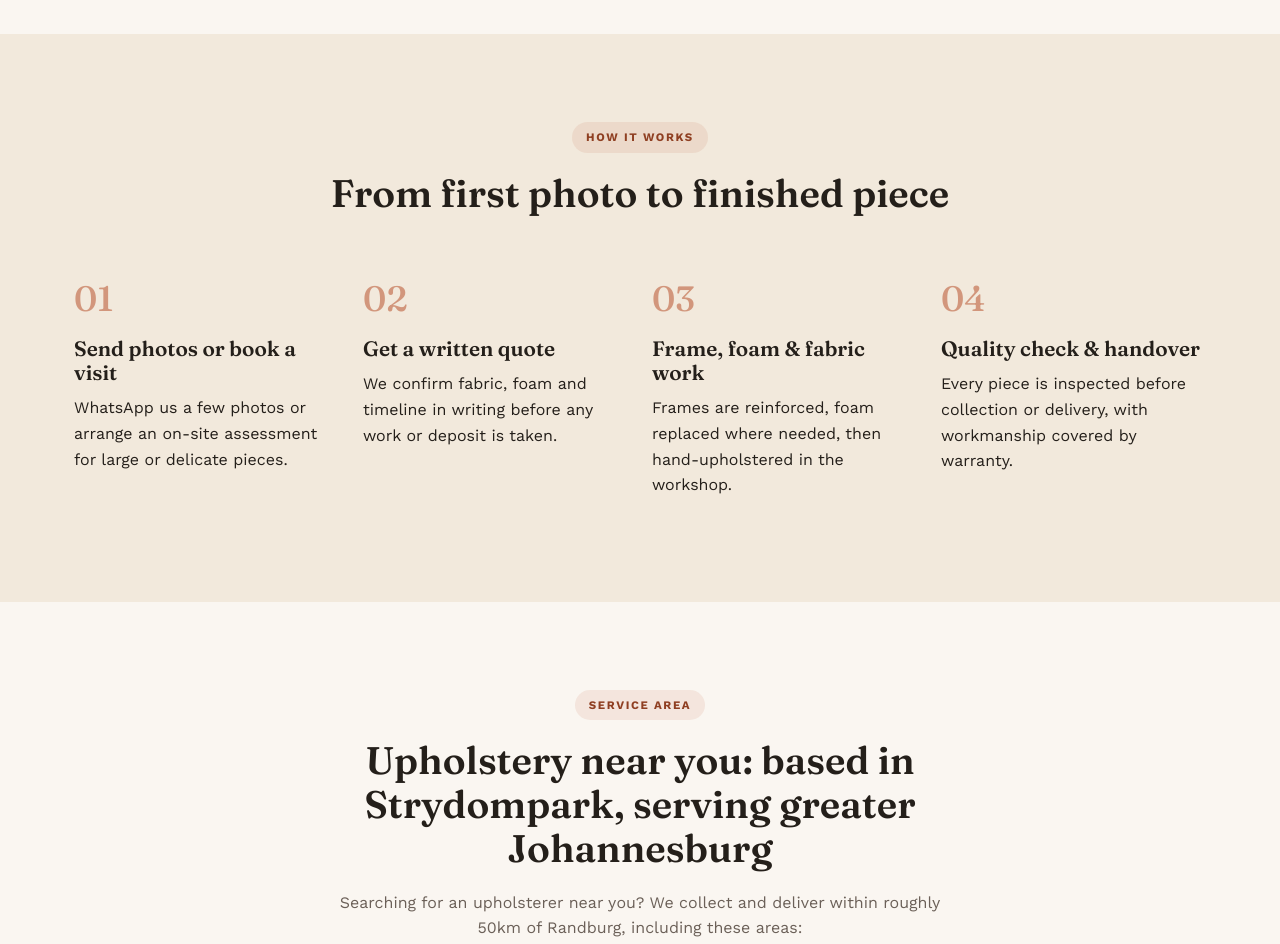
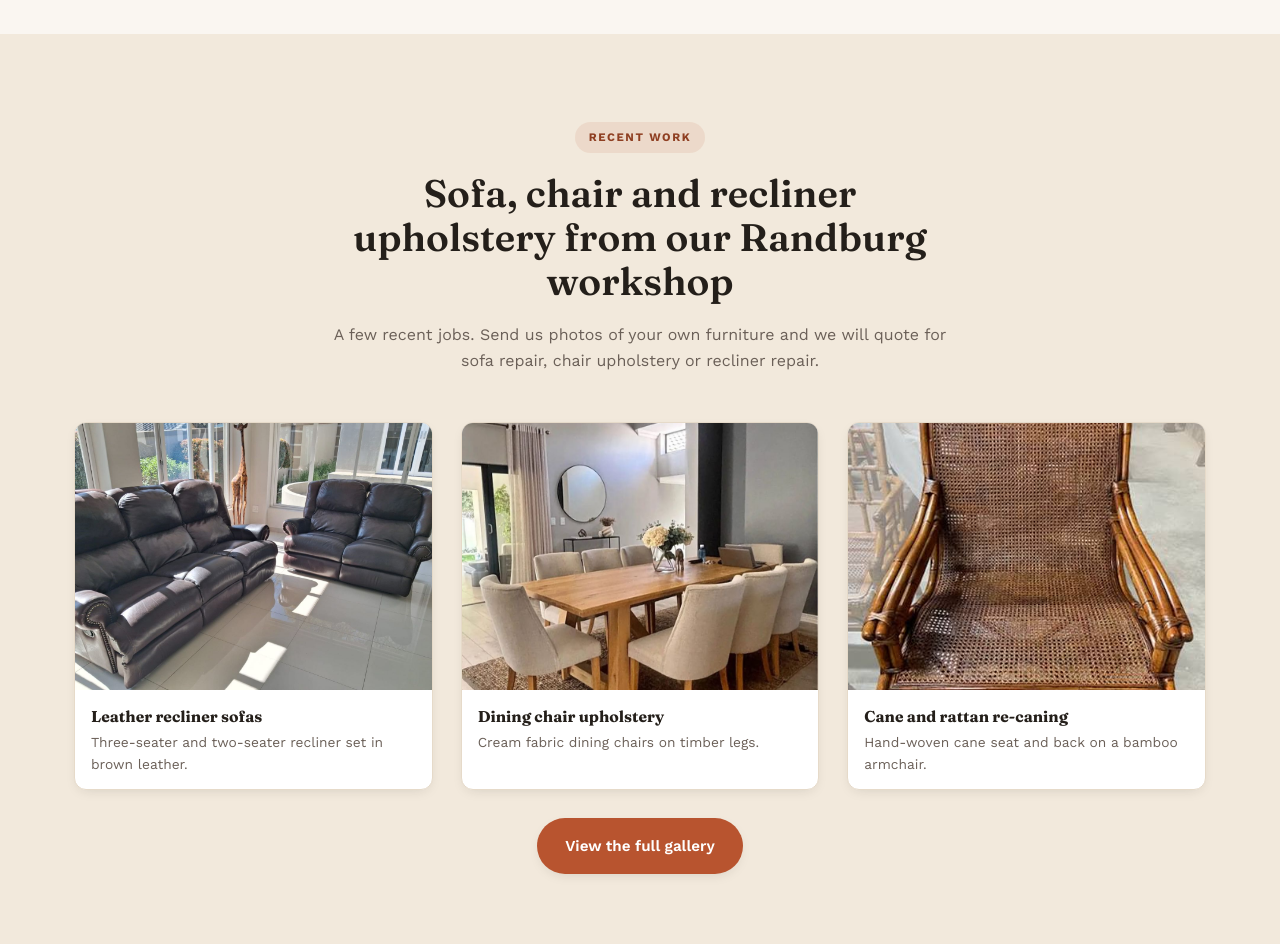
Before and after one commit to ashley865/cutcore, a plain HTML site: page index.html in a window 1280 px wide. Shown: the part 1700-2644 px from the top of the page. Drawn offline with nearby package versions, Linux system fonts and the light colour scheme.

Commit message:
Add cane photo, home page Recent work section and gallery sitemap images
Co-Authored-By: Claude Sonnet 5.5 <noreply@anthropic.com>

```diff
--- a/index.html
+++ b/index.html
@@ -257,7 +257,38 @@
     </div>
   </section>
 
-  <section class="section section-alt">
+  <section class="section section-alt" id="recent-work">
+    <div class="container">
+      <div class="section-head">
+        <span class="eyebrow">Recent work</span>
+        <h2>Sofa, chair and recliner upholstery from our Randburg workshop</h2>
+        <p>A few recent jobs. Send us photos of your own furniture and we will quote for sofa repair, chair upholstery or recliner repair.</p>
+      </div>
+      <div class="grid grid-3">
+        <figure class="gallery-photo">
+          <div class="photo-frame">
+            <img src="assets/work-leather-recliner-sofa-set.jpg" alt="Brown leather recliner sofa set with a three-seater and two-seater in a bright lounge" width="1200" height="900" loading="lazy">
+          </div>
+          <figcaption><strong>Leather recliner sofas</strong>Three-seater and two-seater recliner set in brown leather.</figcaption>
+        </figure>
+        <figure class="gallery-photo">
+          <div class="photo-frame">
+            <img src="assets/work-dining-chairs-cream.jpg" alt="Set of cream upholstered dining chairs around a solid timber table" width="904" height="1200" loading="lazy">
+          </div>
+          <figcaption><strong>Dining chair upholstery</strong>Cream fabric dining chairs on timber legs.</figcaption>
+        </figure>
+        <figure class="gallery-photo">
+          <div class="photo-frame">
+            <img src="assets/work-cane-rattan-armchair.jpg" alt="Antique bamboo and rattan armchair with woven cane seat and back, re-caned by Cutcore Upholstery" width="447" height="447" loading="lazy">
+          </div>
+          <figcaption><strong>Cane and rattan re-caning</strong>Hand-woven cane seat and back on a bamboo armchair.</figcaption>
+        </figure>
+      </div>
+      <p class="text-center" style="margin-top:28px;"><a class="btn btn-primary" href="gallery.html">View the full gallery</a></p>
+    </div>
+  </section>
+
+  <section class="section">
     <div class="container">
       <div class="section-head">
         <span class="eyebrow">How it works</span>
@@ -284,7 +315,7 @@
     </div>
   </section>
 
-  <section class="section">
+  <section class="section section-alt">
     <div class="container">
       <div class="section-head">
         <span class="eyebrow">Service area</span>
@@ -326,7 +357,7 @@
     </div>
   </section>
 
-  <section class="section section-alt">
+  <section class="section">
     <div class="container">
       <div class="section-head">
         <span class="eyebrow">Client feedback</span>
```
Also changed, not shown: gallery.html (+6 -0 lines), services.html (+3 -1 lines), sitemap.xml (+16 -0 lines), assets/work-cane-rattan-armchair.jpg (added).
